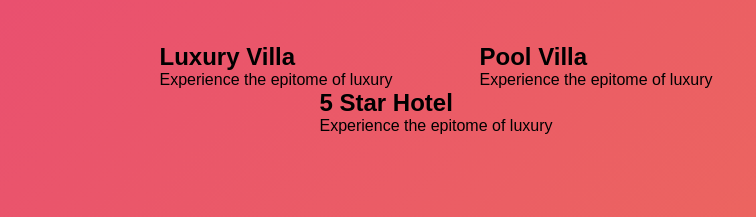
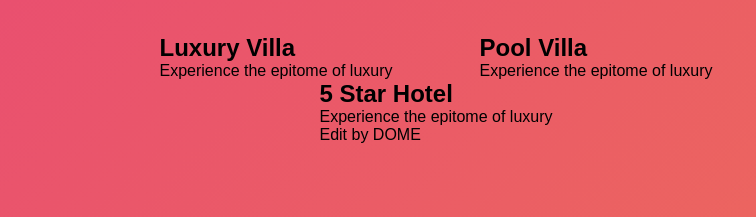
Before and after one commit to TanaTesT-001/realestate-project, a plain HTML site: page index.html in a window 1280 px wide. Shown: the part 1200-1417 px from the top of the page, 524-1280 px from the left. Drawn offline with Linux system fonts and the light colour scheme.

Commit message:
add a paragraph

```diff
--- a/index.html
+++ b/index.html
@@ -87,6 +87,9 @@
         <div>
             <h2>5 Star Hotel</h2>
             <p>Experience the epitome of luxury</p>
+            <p>
+                Edit by DOME
+            </p>
         </div>
     </div>
 </section>
```
